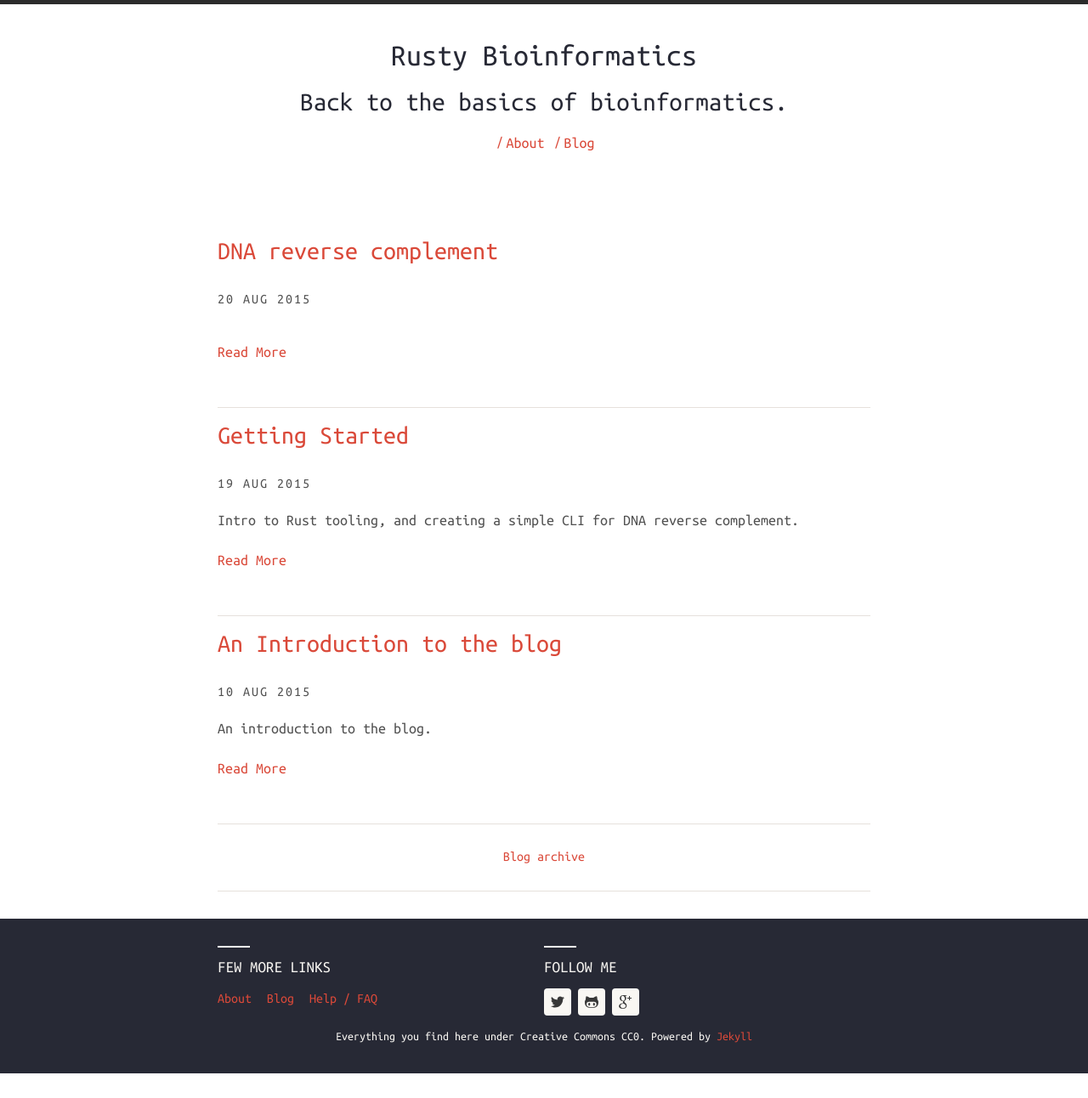
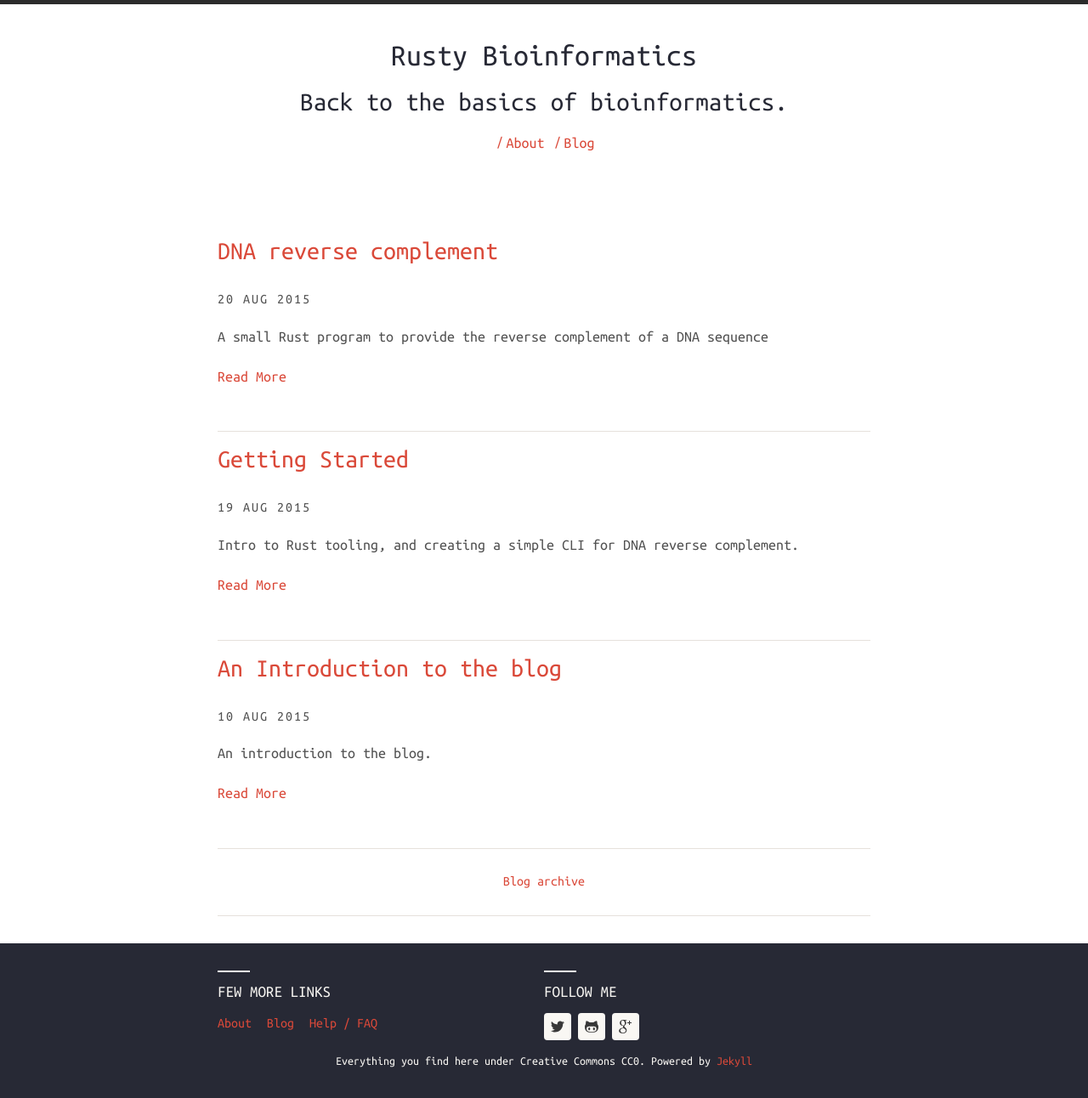
Before and after one commit to delagoya/rusty-bio, a Jekyll site: the page built from index.html, in a window 1280 px wide. Shown: the whole page at 85% size. Built offline with Jekyll 4.4.1, drawn with Linux system fonts in a browser that asks for light colours; nearby versions of some CDN libraries; Markdown is read by kramdown in place of the engine named in the settings; before the commit the page ends 1263 px from its top, so only the background shows below that.

Commit message:
added desc to post

```diff
--- a/_posts/2015-08-20-dna-reverse-complement.md
+++ b/_posts/2015-08-20-dna-reverse-complement.md
@@ -7,6 +7,7 @@ categories:
 - rust
 - bioinformatics
 permalink: dna-reverse-complement
+description: A small Rust program to provide the reverse complement of a DNA sequence
 
 ---
 
```
